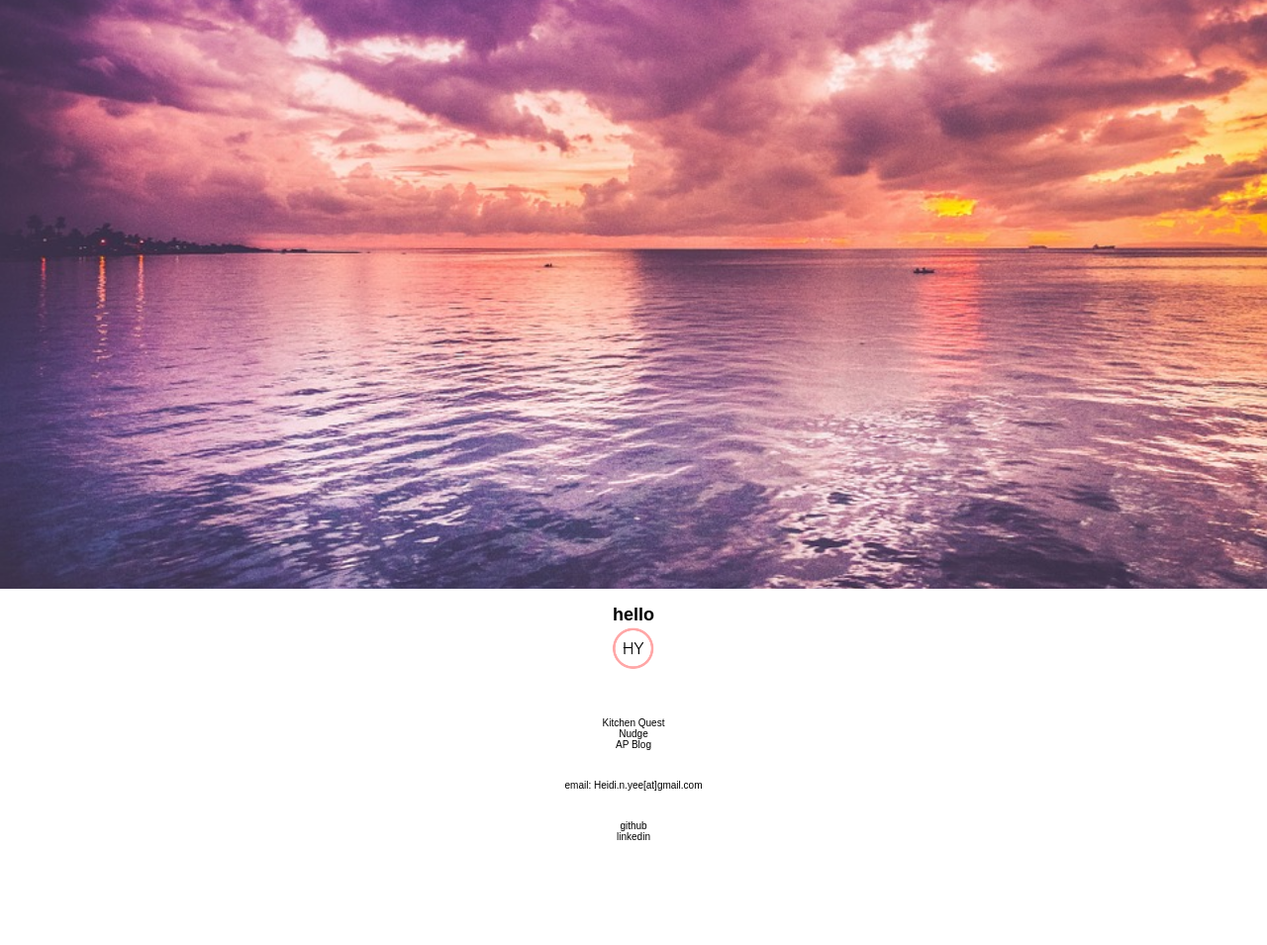
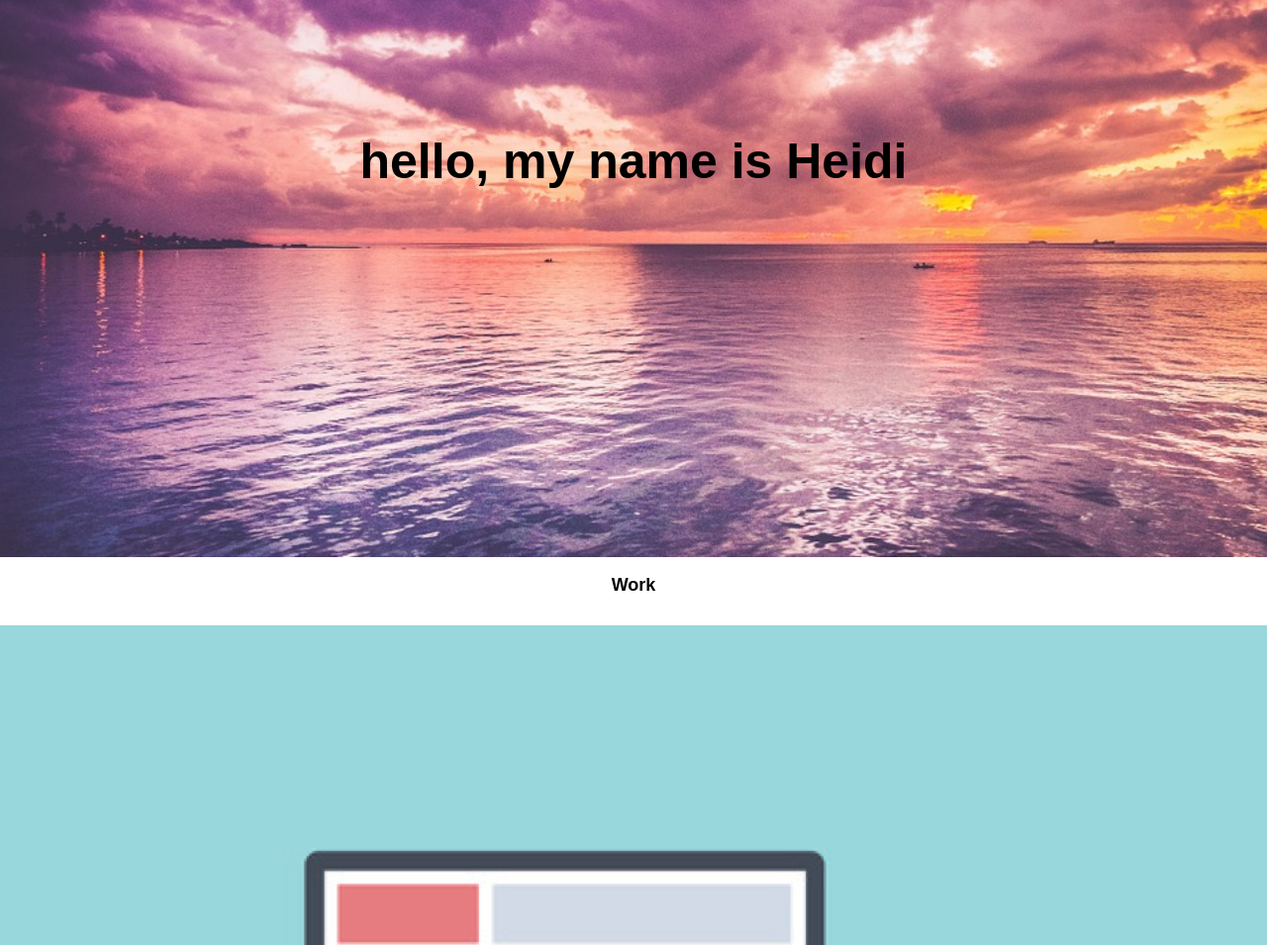
Before and after one commit to heidiyee/Portfolio, a plain HTML site: page index.html in a window 1280 px wide. Shown: the part 237-1192 px from the top of the page at 99% size. Before the commit the page ends 1118 px from the top, so only its background shows below. Drawn offline with Linux system fonts and the light colour scheme.

Commit message:
header background changes with window size, added placeholder images

```diff
--- a/index.html
+++ b/index.html
@@ -7,8 +7,9 @@
         <link type="text/css" rel="stylesheet" href="ui/stylesheet.css" />
     </head>
     <body>
+        <header>
             <nav>
-            <img id="hy" src="assets/hy_logo.png" alt="Heidi Yee" />
+                <a href="index.html"><img id="hy" src="assets/heidiyee_white.png" alt="Heidi Yee" /></a>
                 <ul>
                     <li>Work</li>
                     <li>About</li>
@@ -17,27 +18,32 @@
                 <!-- <h1>Heidi Yee</h1> -->
             </nav>
             <section class="intro">
-            <h2>hello
-                <img id="hy" src="assets/hy_logo.png" alt="" />
-            </h2>
+                <h2>hello, my name is Heidi</h2>
                 <!-- <img src="assets/sunset.jpg" alt="" /> -->
             </section>
+        </header>
+
         <section class="work">
+            <h3>Work</h3>
             <ul>
-                <li>Kitchen Quest</li>
-                <li>Nudge</li>
-                <li>AP Blog</li>
+                <li><img src="assets/imageHolder.png" alt="Kitchen Quest Project" />Kitchen Quest</li>
+                <li><img src="assets/imageHolder.png" alt="Nudge Project" />Nudge</li>
+                <li><img src="assets/imageHolder.png" alt="Blog Post" />AP Blog</li>
             </ul>
         </section>
-        <section class="contact">
+        <section class="about">
+            <h4>About</h4>
+            <p>
+                name is Heidi, went to UW, got a degree in IE, worked at Boeing for three years, wanted a creative outlet and looked into coding, went to cf to do iOS, learning front end on my own, interned at AP for analytics, iOS TA
+            </p>
             <p>
                 email: Heidi.n.yee[at]gmail.com
             </p>
         </section>
         <footer>
             <ul>
-                <li>github</li>
-                <li>linkedin</li>
+                <a href="https://github.com/heidiyee"><li>github</li></a>
+                <a href="https://www.linkedin.com/in/heidiyee"><li>linkedin</li></a>
             </ul>
         </footer>
     </body>
--- a/ui/stylesheet.css
+++ b/ui/stylesheet.css
@@ -10,20 +10,24 @@ body {
     font-size: 62.5%;
 }
 
-#hy {
-    width: 50px;
+h3, h4 {
+    font-size: 1.8em;
+}
+
+/* background-size: cover is MAGICAL */
+header {
+    background-image: url("../assets/sunset.jpg");
+    background-repeat: no-repeat;
+    height: 100vh;
+    background-size: cover;
 }
 
 nav {
-    border-top: 5px solid #000;
+    /*border-top: 5px solid #000;*/
     overflow: auto;
     height: auto;
-    /*position: relative;*/
-    /*height: 100px;*/
-    background-image: url("../assets/sunset.jpg");
-    background-repeat: no-repeat;
-    background-size: 100%;
-    height: 65vw;
+    position: relative;
+    padding: 1em 0;
 }
 
     nav h1 {
@@ -33,27 +37,23 @@ nav {
     }
 
     nav img {
-        /*position: absolute;*/
         display: inline-block;
         float: left;
         top:50%;
-        /*transform: translateY(-50%);*/
         margin: 0 0 0 1em;
     }
 
     nav ul {
-        /*position: absolute;*/
         display: inline-block;
         float: right;
         margin: 0 1em 0 0;
         top: 50%;
         color: #fff;
-        /*transform: translateY(-50%);*/
     }
 
     nav li {
         margin: 1em 0;
-        font-size: 1.4em;
+        font-size: 1.8em;
         display: inline-block;
     }
 
@@ -62,11 +62,21 @@ ul {
     margin: 3em 0;
 }
 
+footer {
+    border-top: 1px solid gray;
+}
+
+footer a:link {
+    text-decoration: none;
+}
+
+#hy {
+    width: 145px;
+}
+
 /* Image with text overlay */
 .intro {
-    position: relative;
-    /*border: 5px solid #000;*/
-    height: 100px;
+    display: block;
 }
 
     .intro img {
@@ -75,7 +85,7 @@ ul {
     }
 
     .intro h2 {
-        font-size: 1.8em;
+        font-size: 5.0em;
         position: absolute;
         color: #000;
         margin: 0;
@@ -83,3 +93,17 @@ ul {
         left: 50%;
         transform: translateY(-50%) translateX(-50%);
     }
+
+.work li {
+    text-align: left;
+    font-size: 1.4em;
+}
+
+.work li img {
+    width: 100%;
+}
+
+.about p {
+    text-align: left;
+    font-size: 1.4em;
+}
```
Also changed, not shown: assets/heidiyee.png (added), assets/heidiyee_pink.png (added), assets/heidiyee_white.png (added), assets/imageHolder.png (added), 2 other files. Lines whose indentation alone changed are shown as unchanged.
